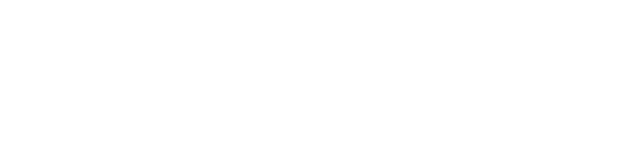
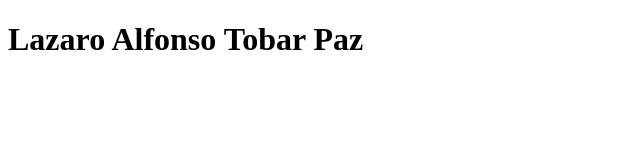
Before and after one commit to alfonsodev12/seminario_git, a plain HTML site: page index.html in a window 1280 px wide. Shown: the whole page, without its empty margins (0-640 px from the left). Drawn offline with Linux system fonts and the light colour scheme.

Commit message:
Agregamos nuestro nombre al codigo

```diff
--- a/index.html
+++ b/index.html
@@ -7,6 +7,6 @@
     <title>Document</title>
 </head>
 <body>
-
+    <h1>Lazaro Alfonso Tobar Paz</h1>
 </body>
 </html>
```
